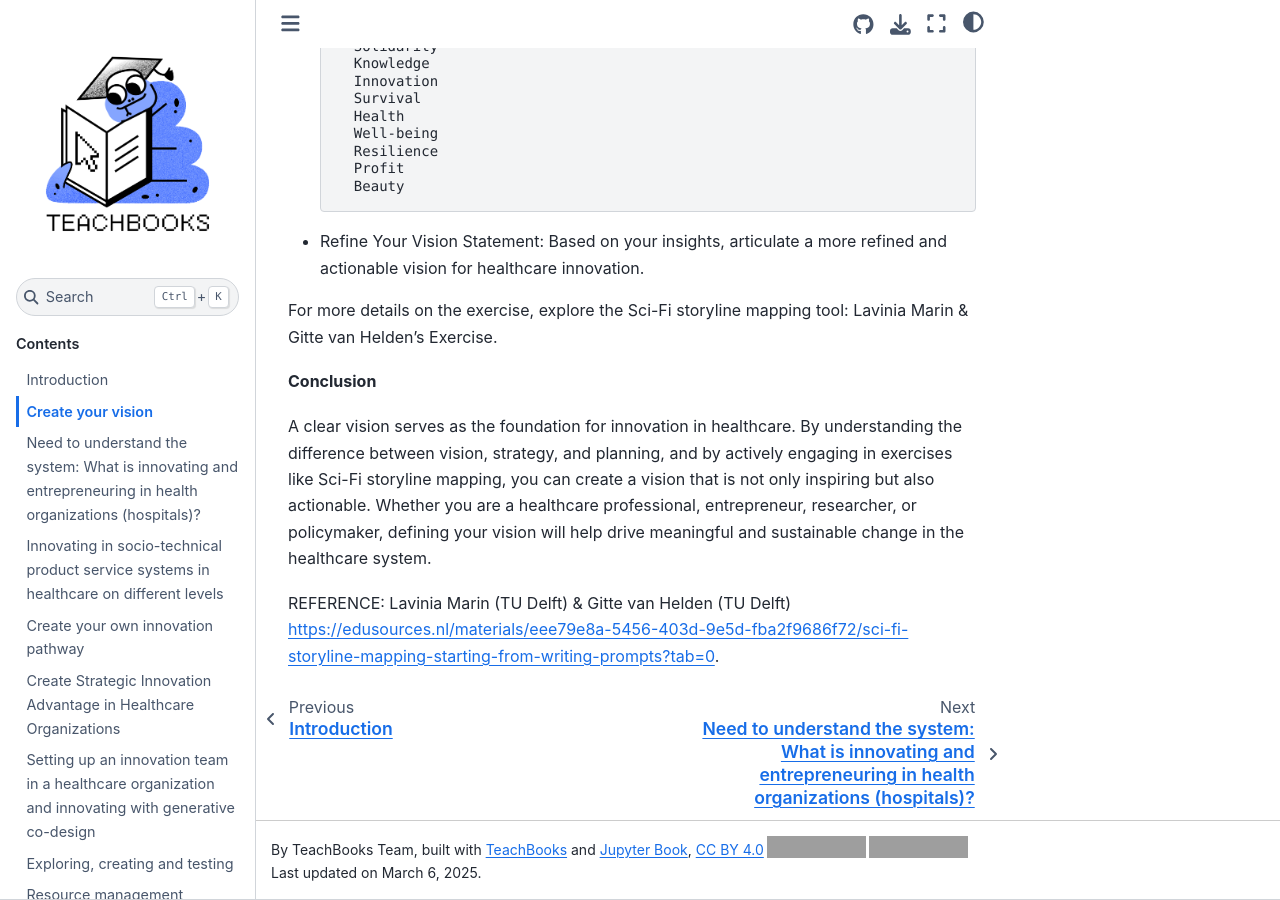
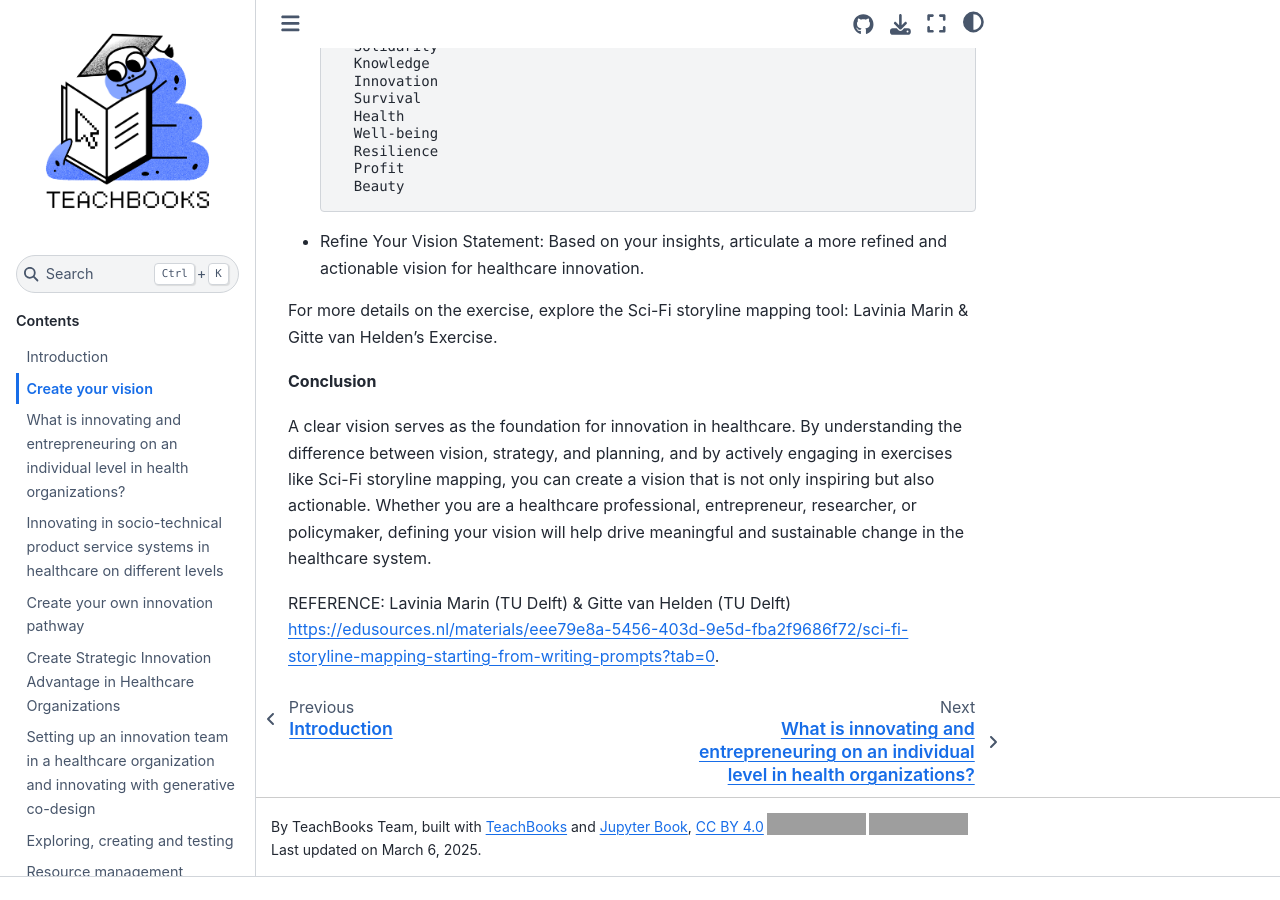
Before and after one commit to pietervandekerckhove/handbook-innovating-health, a Jupyter Book: the page built from book/chapters/03_creating_vision.md, in a window 1280 px wide and 900 px high, scrolled down 2761 px. Built offline with Jupyter Book 1.0.4 settings and Sphinx 7.4.7 and the Sphinx Book theme 1.1.4, drawn with Linux system fonts in a browser that asks for light colours; pages that are not in the unit, such as notebooks, are missing from menus; comment, search, counter and statistics services are not loaded; after the commit the page ends 3638 px from its top, so only the background shows below that; grey boxes are pictures that could not be loaded.

Commit message:
update book

```diff
--- a/book/chapters/04_innovating_health_organization.md
+++ b/book/chapters/04_innovating_health_organization.md
@@ -1,4 +1,4 @@
-# Need to understand the system: What is innovating and entrepreneuring in health organizations (hospitals)?
+# What is innovating and entrepreneuring on an individual level in health organizations?
 
 <center>
   <div style="padding: 10px; background-color: #00BBC8; border-radius: 10px; display: inline-block; font-weight: bold; font-size: 16px; color: #000; position: relative;">
```
Also changed, not shown: other parts of book/chapters/04_innovating_health_organization.md (+1 -0 lines).
